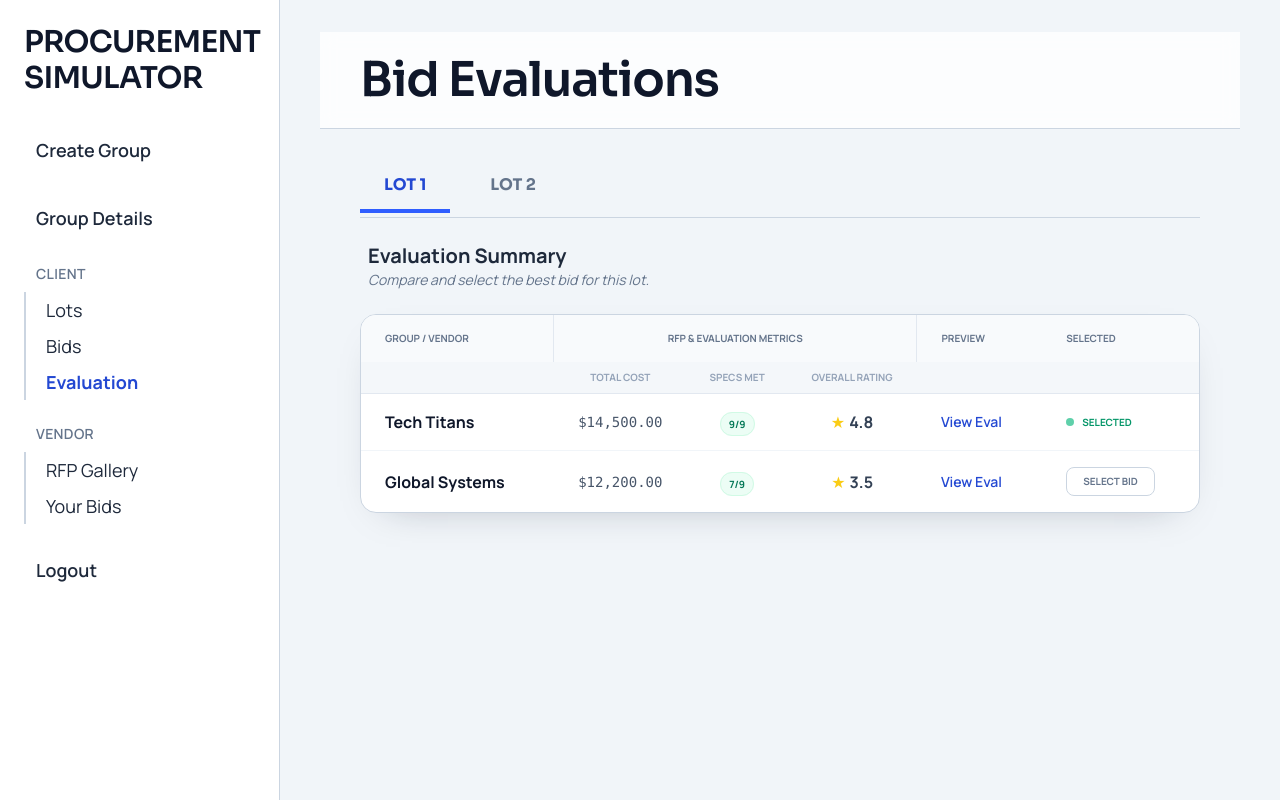
After one commit to COMP-3604-Project-Codex/Procurement-Simulator, a Flask app: page /student/client-evaluation in a window 1280 px wide. The commit adds this page. Run offline with Flask 3, Linux system fonts and the light colour scheme; some libraries are stand-ins or nearby versions.

Commit message:
completed ui workflow for student bid evaluation

```diff
--- /dev/null
+++ b/App/templates/student/client_eval.html
@@ -0,0 +1,86 @@
+{% extends "student/layout.html" %}
+{% block content %}
+<div class="mx-auto max-w-6xl space-y-6">
+
+    <div class="flex gap-4 border-b border-slate-300 pb-1">
+        {% for lot in lots %}
+        <button type="button" onclick="window.location.href='?selected_lot={{ lot.id }}'"
+                class="px-6 py-3 font-heading font-bold transition-all border-b-4 {% if request.args.get('selected_lot', '1') == lot.id|string %} border-brand-500 text-brand-600 {% else %} border-transparent text-slate-500 hover:text-slate-800 {% endif %}">
+            LOT {{ lot.id }}
+            {% set rfp = (STUDENT_RFPS | selectattr('lot_id', 'equalto', lot.id|string) | list | first) %}
+            {% if rfp and rfp.status == 'Submitted' %}
+                <span class="ml-2 text-xs text-emerald-500">✓</span>
+            {% endif %}
+        </button>
+        {% endfor %}
+    </div>
+
+    <div class="px-2">
+        <h2 class="text-xl font-bold text-slate-800">Evaluation Summary</h2>
+        <p class="text-sm text-slate-500 italic">Compare and select the best bid for this lot.</p>
+    </div>
+
+    <div class="rounded-2xl border border-slate-300 bg-white shadow-panel overflow-hidden">
+        <table class="w-full text-left">
+            <thead class="bg-slate-50 border-b border-slate-200 text-[10px] uppercase font-bold text-slate-500">
+                <tr>
+                    <th class="px-6 py-4">Group / Vendor</th>
+                    <th class="px-6 py-4 text-center border-x border-slate-200" colspan="3">RFP & Evaluation Metrics</th>
+                    <th class="px-6 py-4">Preview</th>
+                    <th class="px-6 py-4">Selected</th>
+                </tr>
+                <tr class="bg-slate-100/50 border-b border-slate-200">
+                    <th class="px-6 py-2"></th>
+                    <th class="px-4 py-2 text-center text-slate-400">Total Cost</th>
+                    <th class="px-4 py-2 text-center text-slate-400">Specs Met</th>
+                    <th class="px-4 py-2 text-center text-slate-400">Overall Rating</th>
+                    <th colspan="2"></th>
+                </tr>
+            </thead>
+            <tbody class="divide-y divide-slate-100">
+                {% for eval in evaluations %}
+                <tr class="hover:bg-slate-50/80 transition group">
+                    <td class="px-6 py-4 font-bold text-slate-900">
+                        {{ eval.group_name }}
+                    </td>
+
+                    <td class="px-4 py-4 text-center font-mono text-sm text-slate-600">
+                        ${{ "{:,.2f}".format(eval.cost) }}
+                    </td>
+                    <td class="px-4 py-4 text-center">
+                        <span class="px-2 py-1 rounded-full bg-emerald-50 text-emerald-700 text-[10px] font-bold border border-emerald-100">
+                            {{ eval.specs_met }}
+                        </span>
+                    </td>
+                    <td class="px-4 py-4 text-center">
+                        <div class="flex items-center justify-center gap-1">
+                            <span class="text-yellow-400">★</span>
+                            <span class="font-bold text-slate-700">{{ eval.rating }}</span>
+                        </div>
+                    </td>
+
+                    <td class="px-6 py-4 text-brand-600 hover:underline text-sm font-semibold">
+                        <a href="{{ url_for('student_views.student_bid_details_page', bid_id=eval.bid_id) }}">
+                            View Eval
+                        </a>
+                    </td>
+
+                    <td class="px-6 py-4">
+                        {% if eval.is_selected %}
+                            <div class="flex items-center gap-2 text-emerald-600 font-bold text-[10px] uppercase">
+                                <div class="h-2 w-2 rounded-full bg-emerald-500 animate-pulse"></div>
+                                Selected
+                            </div>
+                        {% else %}
+                            <button class="px-4 py-1.5 rounded-lg border border-slate-300 text-slate-500 text-[10px] font-bold uppercase hover:bg-slate-900 hover:text-white transition-all">
+                                Select Bid
+                            </button>
+                        {% endif %}
+                    </td>
+                </tr>
+                {% endfor %}
+            </tbody>
+        </table>
+    </div>
+</div>
+{% endblock %}
--- a/App/templates/student/layout.html
+++ b/App/templates/student/layout.html
@@ -59,7 +59,11 @@
                 </a>
               </div>
 
-               <p class="py-1 text-slate-400">Evaluation</p> </div>
+               <a href="{{ url_for('student_views.student_client_evaluation_page') }}"
+                  class="block py-1 hover:text-brand-500 transition-colors {% if active_page == 'client-evaluation' %}text-brand-600 font-bold{% endif %}">
+                  Evaluation
+                </a>
+              </div>
           </div>
 
           <div>
--- a/App/views/student.py
+++ b/App/views/student.py
@@ -218,3 +218,34 @@ def student_bid_details_page(bid_id):
         lot=lot,
         technical_specs=technical_specs
     )
+
+
+@student_views.route('/student/client-evaluation', methods=['GET'])
+def student_client_evaluation_page():
+
+    selected_lot_id = request.args.get('selected_lot', '1')
+
+    ALL_EVALUATIONS = [
+        {'bid_id': 101, 'lot_id': '1', 'group_name': 'Tech Titans', 'cost': 14500.0, 'specs_met': '9/9', 'rating': 4.8, 'is_selected': True},
+        {'bid_id': 102, 'lot_id': '1', 'group_name': 'Global Systems', 'cost': 12200.0, 'specs_met': '7/9', 'rating': 3.5, 'is_selected': False},
+        {'bid_id': 201, 'lot_id': '2', 'group_name': 'NetConnect Ltd', 'cost': 8500.0, 'specs_met': '5/5', 'rating': 4.2, 'is_selected': False},
+        {'bid_id': 202, 'lot_id': '2', 'group_name': 'Cyber Shield', 'cost': 9200.0, 'specs_met': '4/5', 'rating': 3.9, 'is_selected': False}
+    ]
+
+    # filtering evals
+    filtered_evals = [e for e in ALL_EVALUATIONS if e['lot_id'] == selected_lot_id]
+
+
+    lots_list = [
+        {'id': 1, 'lab_type': 'Workstations'},
+        {'id': 2, 'lab_type': 'Networking Gear'}
+    ]
+
+    return render_template(
+        'student/client_eval.html',
+        active_page='client-evaluation',
+        title='Bid Evaluations',
+        evaluations=filtered_evals,
+        lots=lots_list,
+        selected_lot=selected_lot_id
+    )
```
